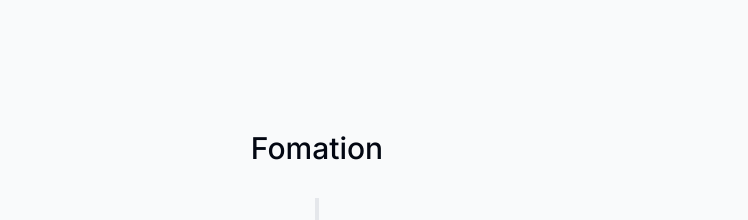
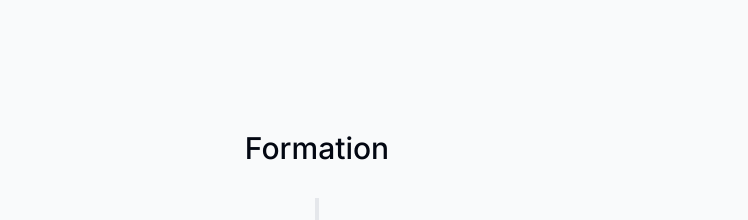
Before and after one commit to hamed-abdallah/portfolio, a Next.js app: page / in a window 1280 px wide. Shown: the part 3580-3800 px from the top of the page, without its empty margins (323-1071 px from the left). Built offline with nearby package versions, Linux system fonts and the light colour scheme.

Commit message:
update formation

```diff
--- a/components/Formation.tsx
+++ b/components/Formation.tsx
@@ -17,7 +17,7 @@ export default function Formation() {
 
   return (
     <section id="formation" ref={ref} className="scroll-mt-28 mb-28 sm:mb-40">
-      <SectionHeading>Fomation</SectionHeading>
+      <SectionHeading>Formation</SectionHeading>
       <VerticalTimeline lineColor="">
         {formationData.map((item, index) => (
           <React.Fragment key={index}>
```
